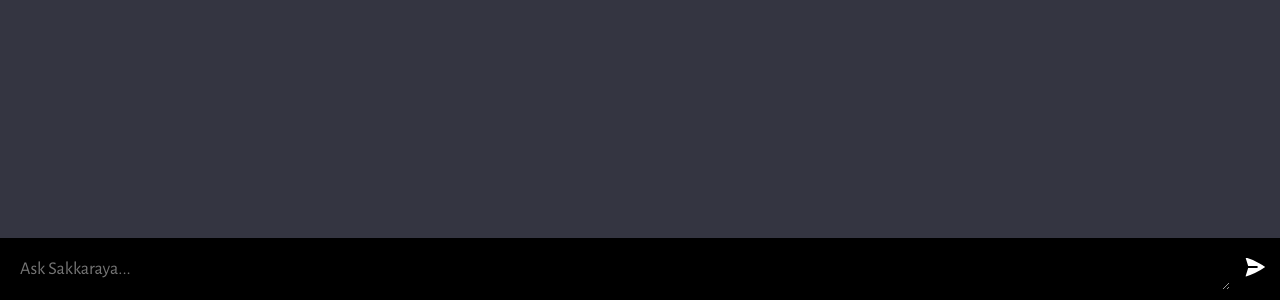
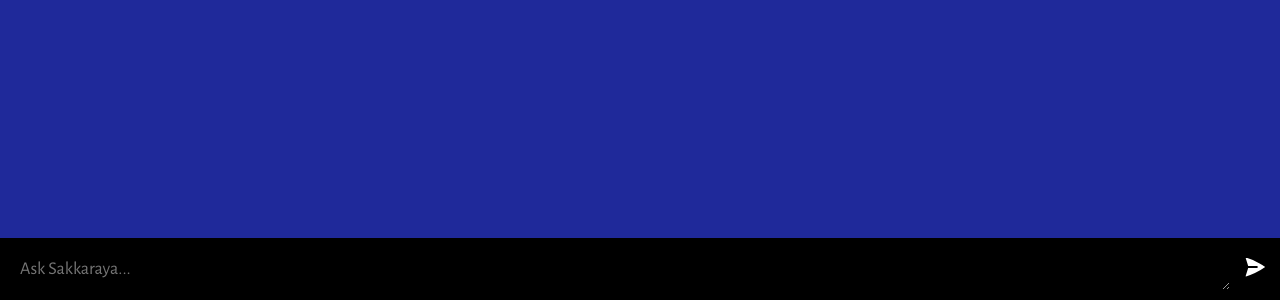
Before and after one commit to DilshanSenevirathne/Sakkaraya.ai, a website built with Vite: page client/index.html in a window 1280 px wide. Shown: the part 500-800 px from the top of the page. Built offline with nearby package versions, Linux system fonts and the light colour scheme.

Commit message:
Update style.css

```diff
--- a/client/style.css
+++ b/client/style.css
@@ -14,7 +14,7 @@ body {
 #app {
   width: 100vw;
   height: 100vh;
-  background: #343541;
+  background: #1f299a;
 
   display: flex;
   flex-direction: column;
```
